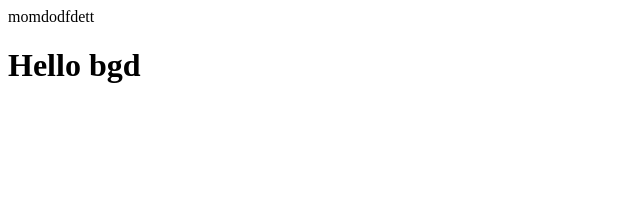
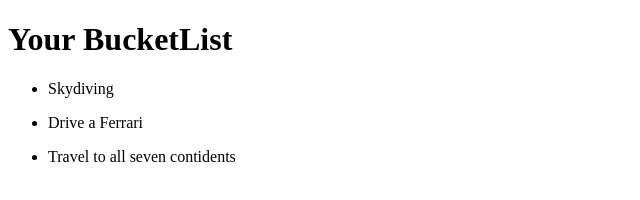
Before and after one commit to ccrueb/bucket, a website: page app/index.html in a window 1280 px wide. Shown: the whole page, without its empty margins (0-640 px from the left). Drawn offline with nearby package versions, Linux system fonts and the light colour scheme; files that its build step writes are made by us from their sources.

Commit message:
Updated Gulp and set up bucketlist

```diff
--- a/app/index.html
+++ b/app/index.html
@@ -7,12 +7,15 @@
 </head>
 <body ng-app="app">
     <div ng-controller="MainController">
-        {{data}}
-        <h1>Hello bgd
-        </h1>
+        <h1>Your BucketList</h1>
+        <ul ng-repeat="item in items">
+            <li>{{item}}</li>
+        </ul>
     </div>
     <!-- inject:js -->
-    <script src="/app/main.controller.js"></script>
+
+    <script src="/main.controller.js"></script>
+
     <!-- endinject -->
 </body>
 </html>
--- a/app/main.controller.js
+++ b/app/main.controller.js
@@ -1,5 +1,9 @@
 angular.module('app', []);
 
 angular.module('app').controller('MainController', function($scope) {
-    $scope.data = "momdodfdett";
+    $scope.items = [
+        'Skydiving',
+        'Drive a Ferrari',
+        'Travel to all seven contidents'
+    ]
 })
```
Also changed, not shown: gulpfile.js (+6 -7 lines).
